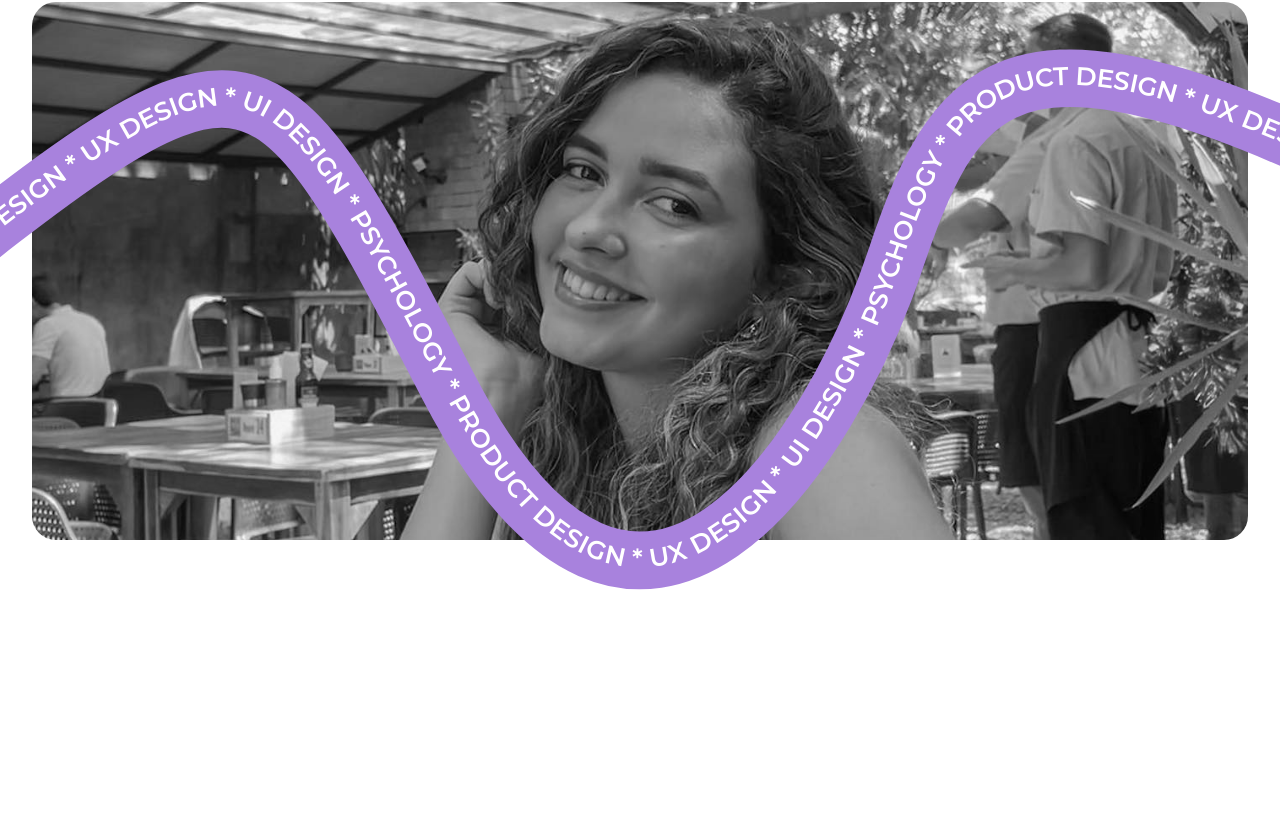
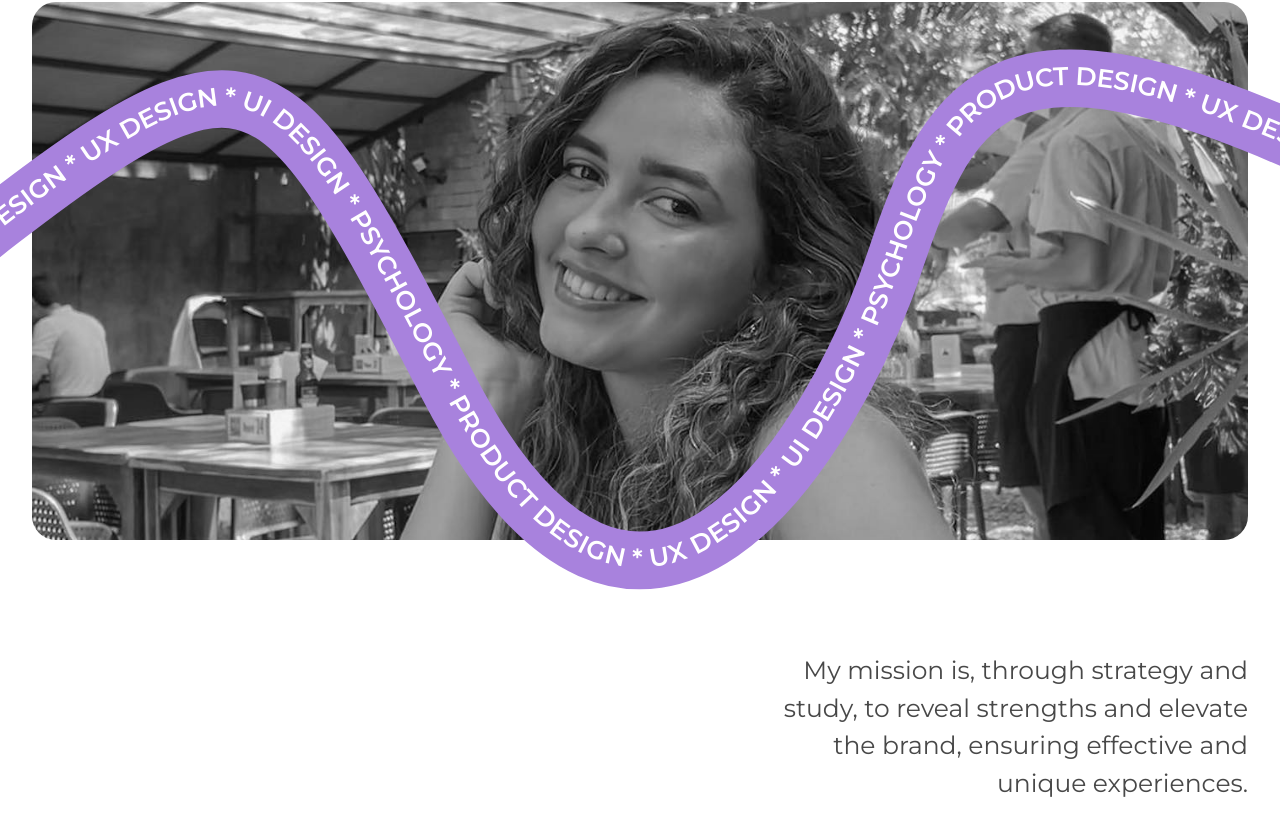
Before and after one commit to pedroneto1209/marcella-portfolio, a Next.js app: page / in a window 1280 px wide. Shown: the part 462-1298 px from the top of the page. Before the commit the page ends 1104 px from the top, so only its background shows below. Built offline with nearby package versions, Linux system fonts and the light colour scheme; a web font is replaced by a local one.

Commit message:
feat: profile page done

```diff
--- a/src/containers/profile/ProfileContainer.tsx
+++ b/src/containers/profile/ProfileContainer.tsx
@@ -26,6 +26,16 @@ function ProfileContainer() {
         </div>
       </motion.div>
       <ProfileImage />
+      <div className="h-16"></div>
+      <p className="font-main font-regular text-[20px] md:text-[25px] text-gray-dark text-right px-8 pt-12 pb-20">
+        My mission is, through strategy and
+        <br />
+        study, to reveal strengths and elevate
+        <br />
+        the brand, ensuring effective and
+        <br />
+        unique experiences.
+      </p>
     </>
   );
 }
```
